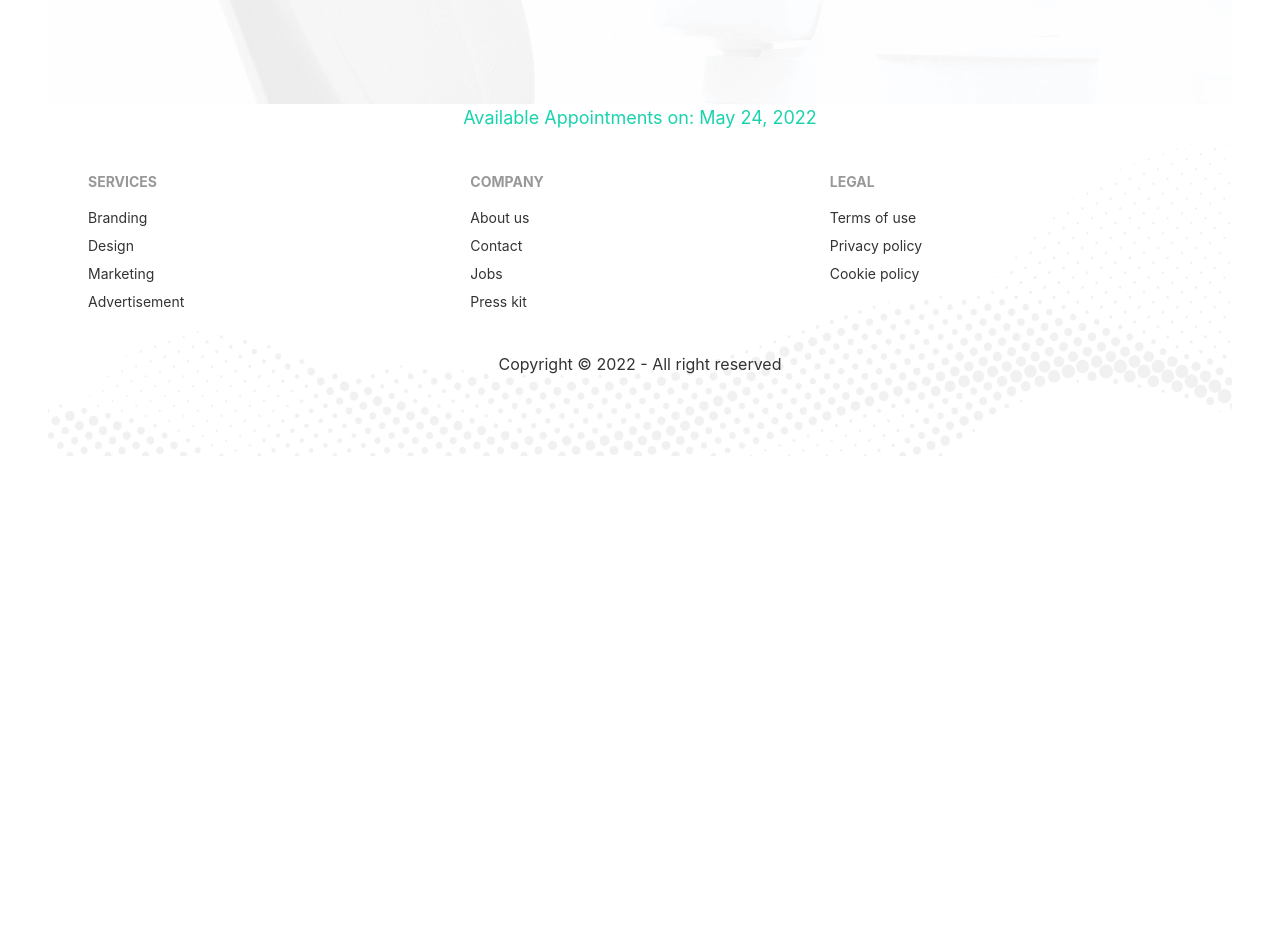
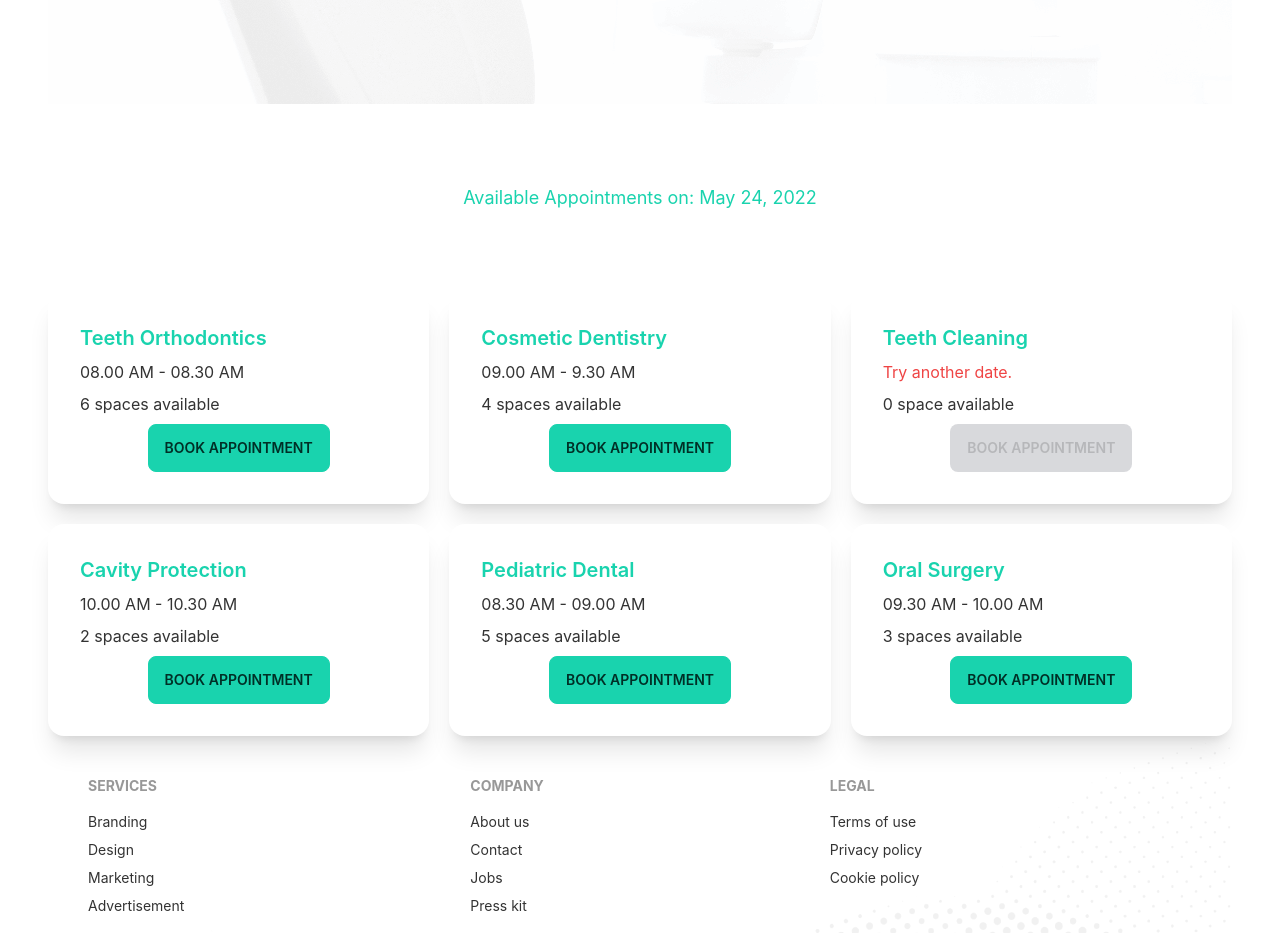
Before and after one commit to Shakshor/doctors-portal-client, a React (Create React App) app: page /appointment in a window 1280 px wide. Shown: the part 760-1693 px from the top of the page. Before the commit the page ends 1216 px from the top, so only its background shows below. Built offline with nearby package versions, Linux system fonts and the light colour scheme.

Commit message:
set the available appointment with card and map

```diff
--- a/src/Pages/Appointment/AppointmentBanner.js
+++ b/src/Pages/Appointment/AppointmentBanner.js
@@ -7,9 +7,9 @@ import chair_bg from '../../assets/images/bg.png';
 const AppointmentBanner = ({ date, setDate }) => {
 
     return (
-        <div class="hero min-h-screen" style={{ background: `url(${chair_bg})` }}>
-            <div class="hero-content flex-col lg:flex-row-reverse">
-                <img src={chair} class="max-w-sm rounded-lg shadow-2xl" alt='Dentist Chair' />
+        <div className="hero min-h-screen" style={{ background: `url(${chair_bg})` }}>
+            <div className="hero-content flex-col lg:flex-row-reverse">
+                <img src={chair} className="max-w-sm rounded-lg shadow-2xl" alt='Dentist Chair' />
                 <div>
                     <DayPicker
                         mode="single"
--- a/src/Pages/Appointment/AvailableAppointments.js
+++ b/src/Pages/Appointment/AvailableAppointments.js
@@ -1,5 +1,6 @@
 import React, { useEffect, useState } from 'react';
 import { format } from 'date-fns';
+import Service from './Service';
 
 const AvailableAppointments = ({ date }) => {
     // load the data for services
@@ -13,9 +14,11 @@ const AvailableAppointments = ({ date }) => {
 
     return (
         <div>
-            <h4 className='text-secondary text-lg text-center'>Available Appointments on: {format(date, 'PP')}</h4>
-            <div>
-
+            <h4 className='text-secondary text-lg text-center my-20'>Available Appointments on: {format(date, 'PP')}</h4>
+            <div className='grid grid-cols-1 md:grid-cols-2 lg:grid-cols-3 gap-5'>
+                {
+                    services.map(service => <Service key={service._id} service={service}></Service>)
+                }
             </div>
         </div>
     );
--- /dev/null
+++ b/src/Pages/Appointment/BookingModal.js
@@ -0,0 +1,20 @@
+import React from 'react';
+
+const BookingModal = () => {
+    return (
+        <div>
+            input type="checkbox" id="my-modal-6" class="modal-toggle" />
+            <div class="modal modal-bottom sm:modal-middle">
+                <div class="modal-box">
+                    <h3 class="font-bold text-lg">Congratulations random Interner user!</h3>
+                    <p class="py-4">You've been selected for a chance to get one year of subscription to use Wikipedia for free!</p>
+                    <div class="modal-action">
+                        <label for="my-modal-6" class="btn">Yay!</label>
+                    </div>
+                </div>
+            </div>
+        </div>
+    );
+};
+
+export default BookingModal;
--- /dev/null
+++ b/src/Pages/Appointment/Service.js
@@ -0,0 +1,26 @@
+import React from 'react';
+
+const Service = ({ service }) => {
+    const { name, slots } = service;
+
+    return (
+        <div className="card lg:max-w-lg bg-base-100 shadow-xl">
+            <div className="card-body">
+                <h2 className="card-title text-secondary">{name}</h2>
+                <p>
+                    {
+                        slots.length > 0
+                            ? <span>{slots[0]}</span>
+                            : <span className=' text-red-500'>Try another date.</span>
+                    }
+                </p>
+                <p>{slots.length} {slots.length > 1 ? 'spaces' : 'space'} available</p>
+                <div className="card-actions justify-center">
+                    <button disabled={slots.length === 0} className="btn btn-secondary">Book Appointment</button>
+                </div>
+            </div>
+        </div>
+    );
+};
+
+export default Service;
```
